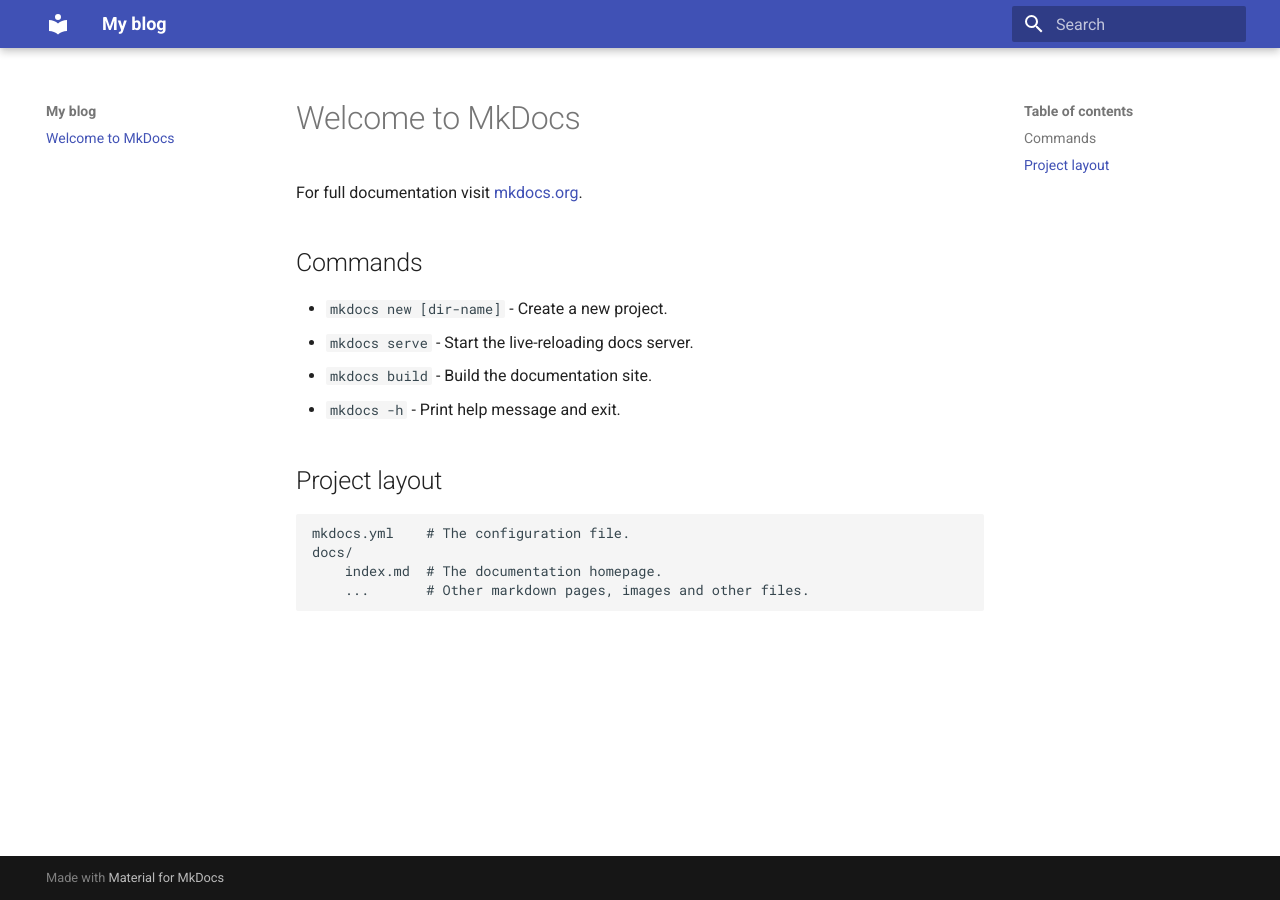
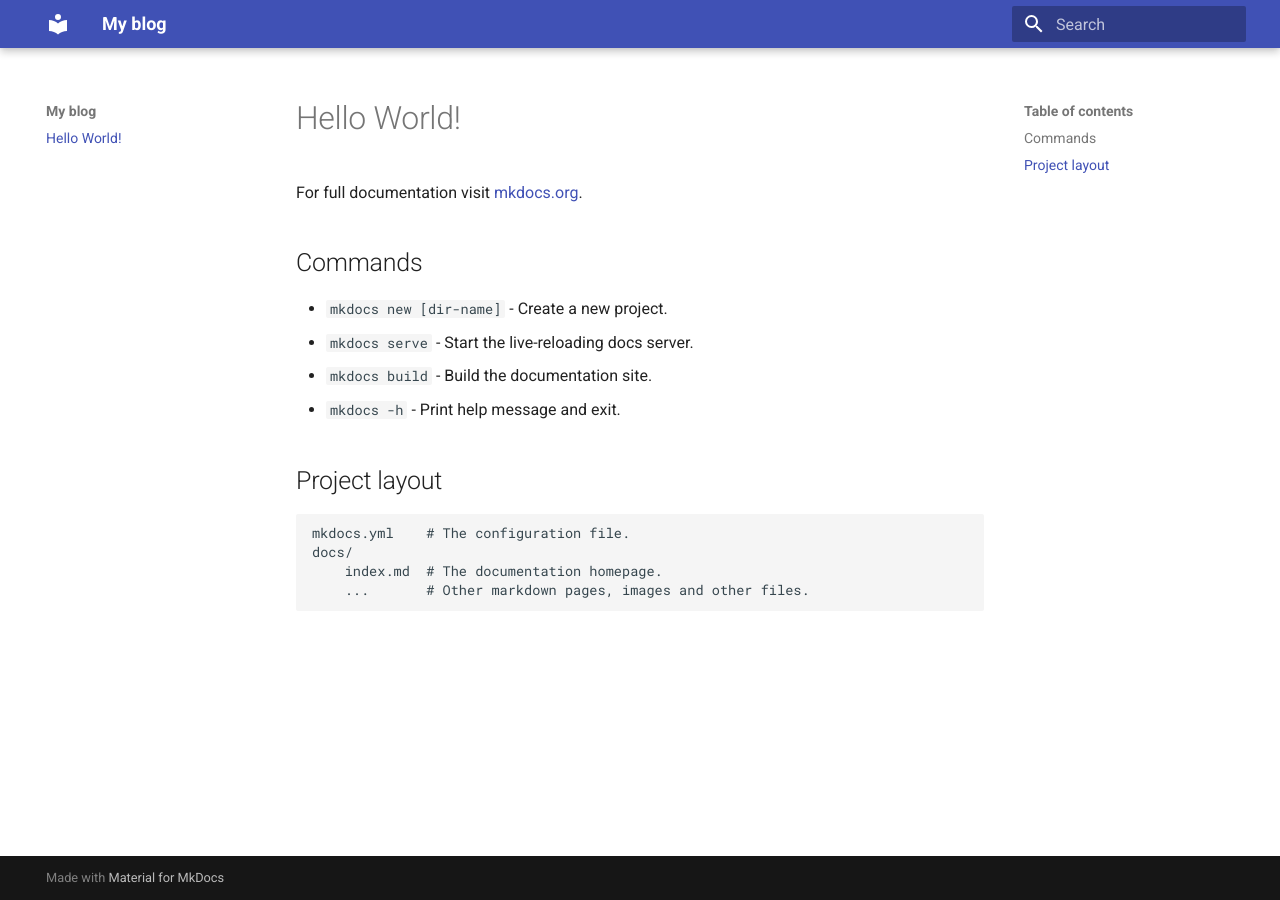
Before and after one commit to Autodidact24/blog, an MkDocs documentation site: the page built from docs/index.md, in a window 1280 px wide. Built offline with MkDocs 1.6.1 and Material for MkDocs 9.7.7, drawn with Linux system fonts in a browser that asks for light colours.

Commit message:
First real commit

```diff
--- a/docs/index.md
+++ b/docs/index.md
@@ -1,4 +1,4 @@
-# Welcome to MkDocs
+# Hello World!
 
 For full documentation visit [mkdocs.org](https://www.mkdocs.org).
 
```
